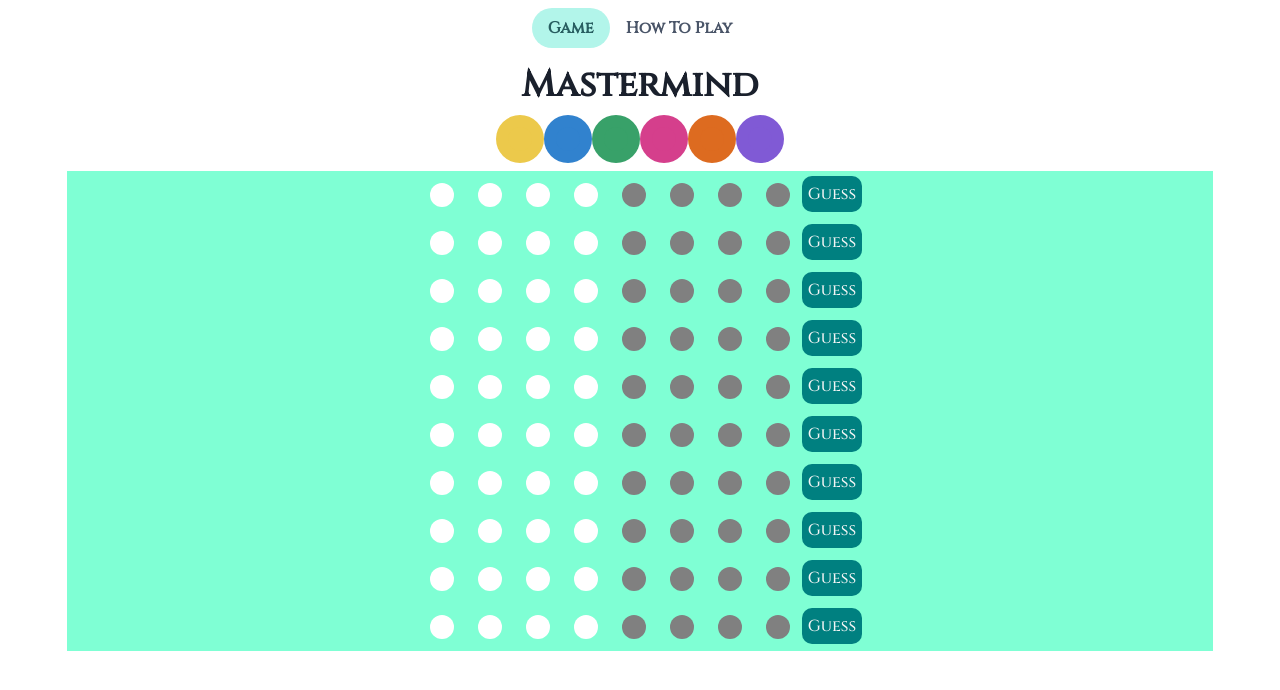
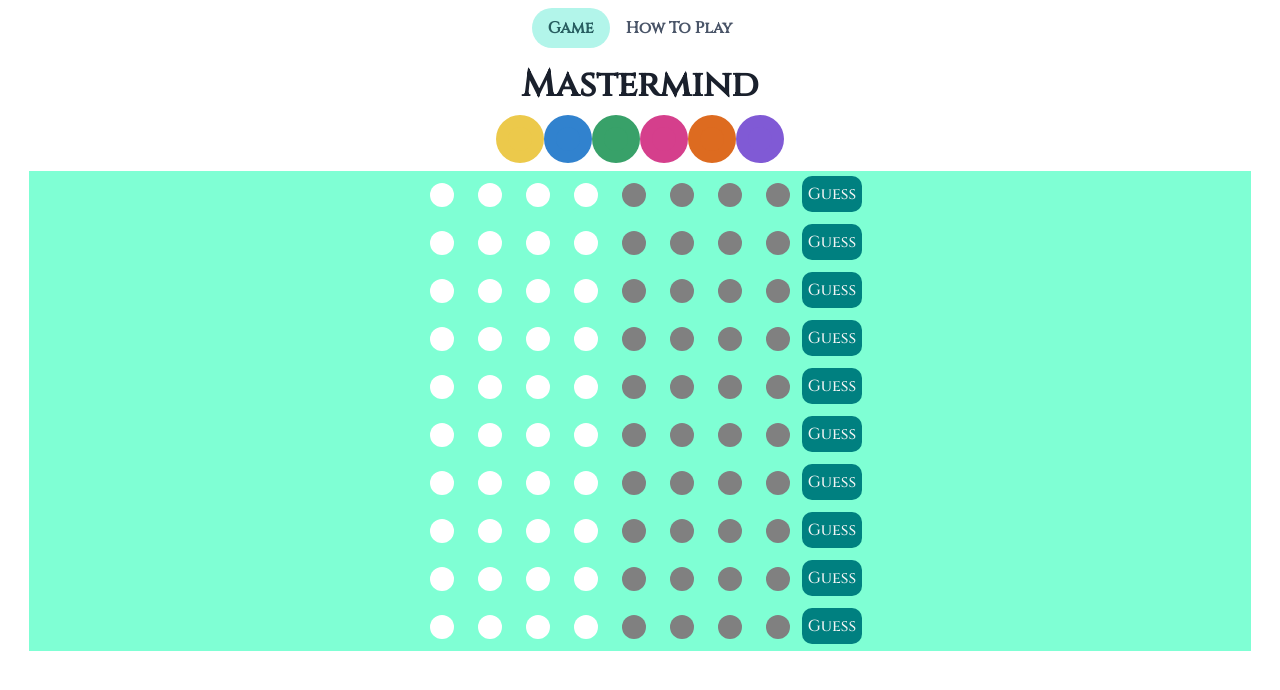
Before and after one commit to BethanL19/mastermind2.0, a React (Vite) app: page / in a window 1280 px wide. Shown: the top 690 px of the page. Built offline with nearby package versions, Linux system fonts and the light colour scheme.

Commit message:
update margin

```diff
--- a/src/style.css
+++ b/src/style.css
@@ -1,8 +1,8 @@
 @import url("https://fonts.googleapis.com/css2?family=Cinzel:wght@500&display=swap");
 .Board {
     background-color: aquamarine;
-    margin-left: 4vw;
-    margin-right: 4vw;
+    margin-left: 1vw;
+    margin-right: 1vw;
 }
 .Title {
     display: flex;
```
